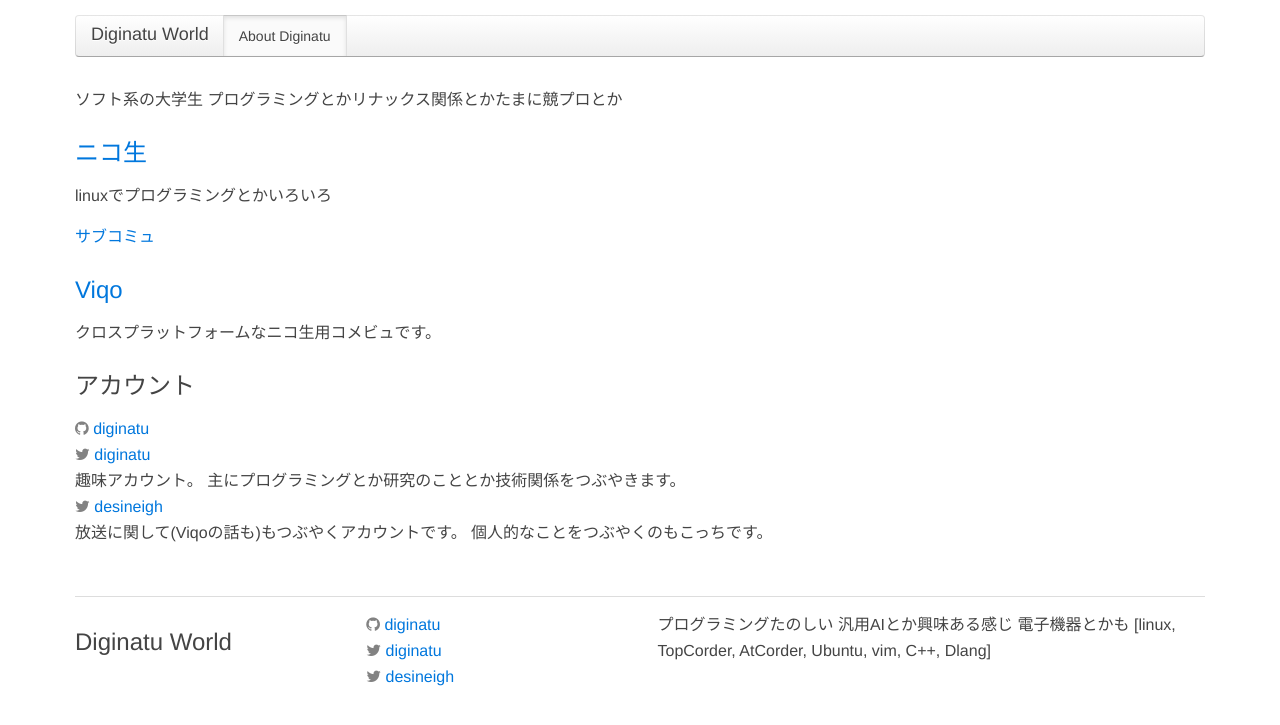
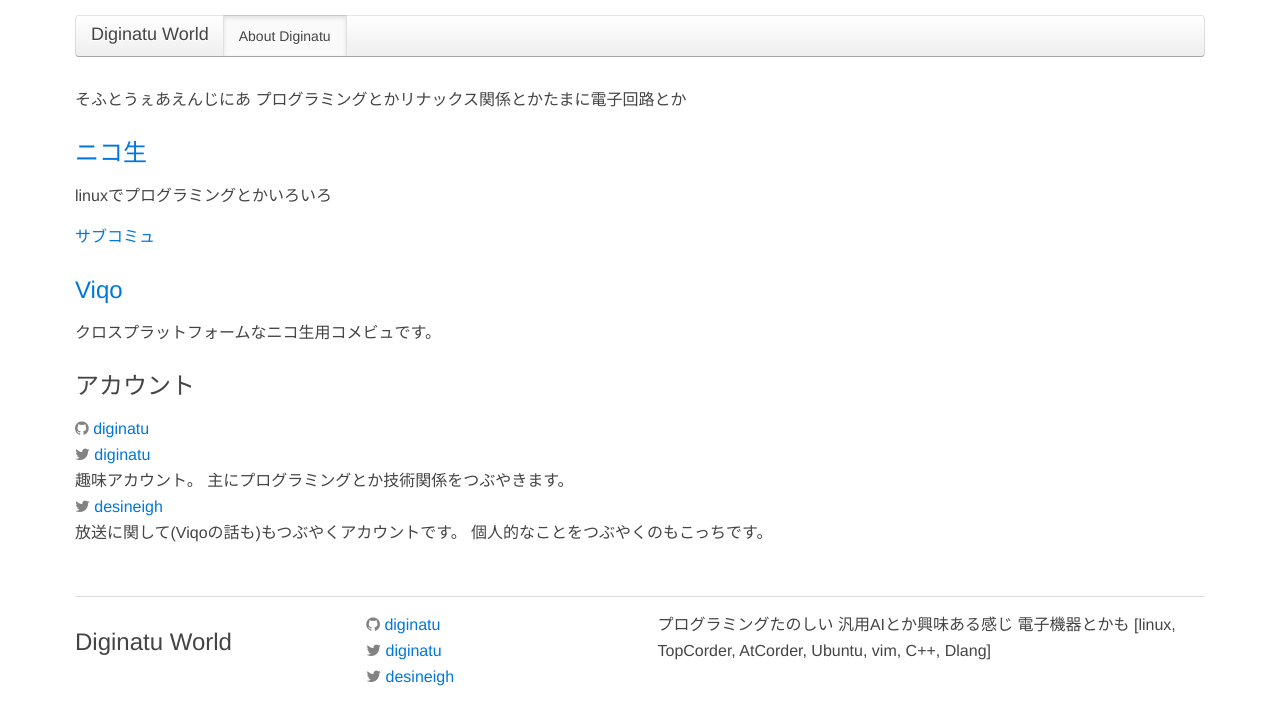
Before and after one commit to diginatu/diginatu.github.io, a Jekyll site: the page built from about.md, in a window 1280 px wide. Shown: the top 725 px of the page. Built offline with Jekyll 4.4.1, drawn with Linux system fonts in a browser that asks for light colours; nearby versions of some CDN libraries.

Commit message:
update about

```diff
--- a/about.md
+++ b/about.md
@@ -4,7 +4,7 @@
 permalink: /about/
 ---
 
-ソフト系の大学生 プログラミングとかリナックス関係とかたまに競プロとか
+そふとうぇあえんじにあ プログラミングとかリナックス関係とかたまに電子回路とか
 
 
 [ニコ生](http://com.nicovideo.jp/community/co2345471)
@@ -34,7 +34,7 @@
 <i class="uk-icon-twitter text-weak"></i> {{ site.twitter_username }}
 </a> <br>
 趣味アカウント。
-主にプログラミングとか研究のこととか技術関係をつぶやきます。
+主にプログラミングとか技術関係をつぶやきます。
 </li>
 
 <li>
```
